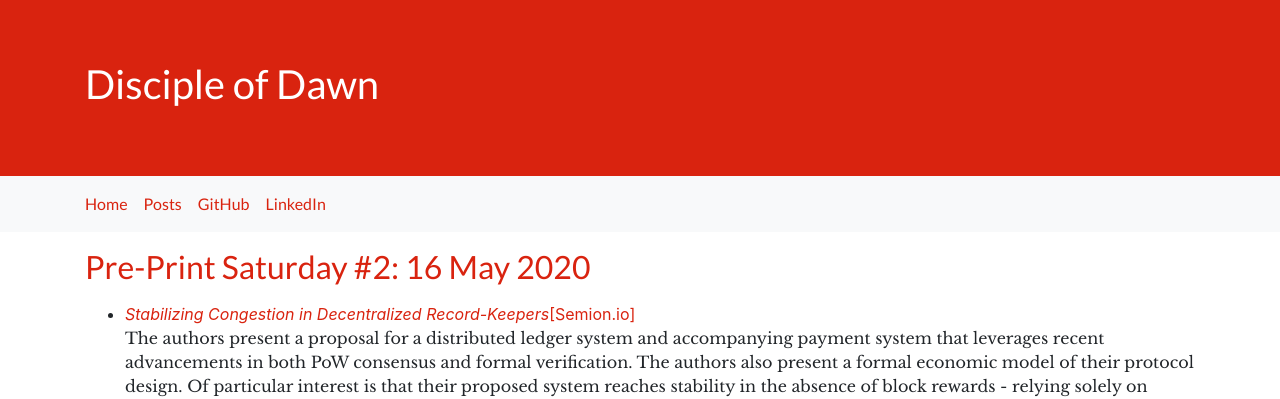
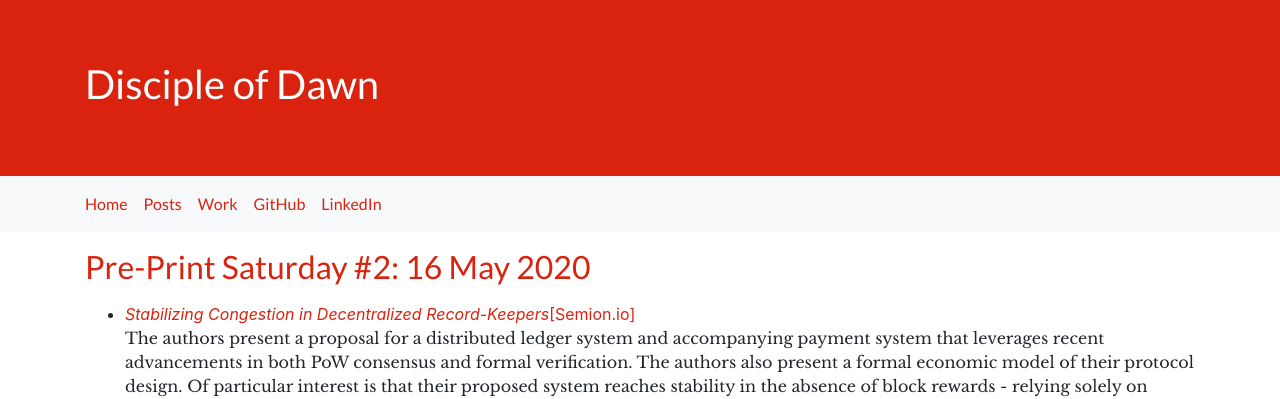
Before and after one commit to jmcph4/website, a Jekyll site: the page built from index.html, in a window 1280 px wide and 900 px high. Shown: the top 399 px of the window. Built offline with Jekyll 4.4.1, drawn with Linux system fonts in a browser that asks for light colours.

Commit message:
Add main menu link to work page
This commit adds a link in the main navigation menu to the newly-added
work page.

```diff
--- a/_includes/header.html
+++ b/_includes/header.html
@@ -34,6 +34,9 @@
                                 <a class="nav-link" href="{{site.url}}/posts.html">Posts</a>
                             </li>
                             <li class="nav-item">
+                                <a class="nav-link" href="{{site.url}}/work.html">Work</a>
+                            </li>
+                            <li class="nav-item">
                                 <a class="nav-link" href="https://github.com/{{ site.github }}" target="_blank">GitHub</a>
                             </li>
                             <li class="nav-item">
```
